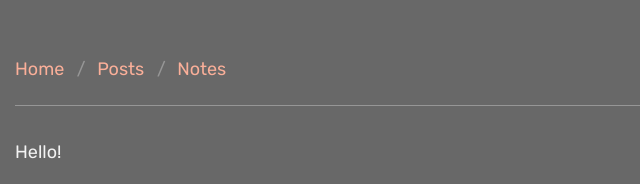
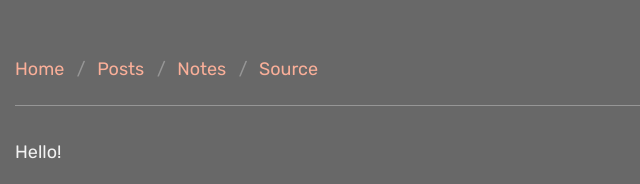
Before and after one commit to trodrigues/trodrigues.net, an Eleventy site: page index.md in a window 1280 px wide. Shown: the top 184 px of the page, 38-678 px from the left. Built offline with nearby package versions, Linux system fonts and the light colour scheme; Eleventy itself is replaced by a stand-in of ours; files that its build step writes are made by us from their sources.

Commit message:
Add source link

```diff
--- a/_includes/layout.njk
+++ b/_includes/layout.njk
@@ -20,6 +20,7 @@
         <li><a href="/">Home</a></li>
         <li><a href="/posts">Posts</a></li>
         <li><a href="/notes">Notes</a></li>
+        <li><a href="https://github.com/trodrigues/trodrigues.net" target="_blank" rel="noopener">Source</a></li>
       </ul>
     </nav>
     <hr />
```
